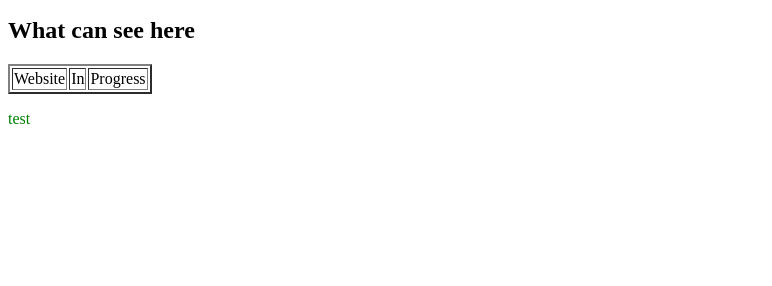
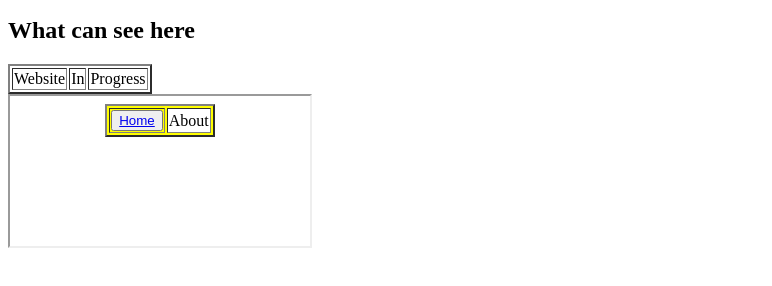
Before and after one commit to ralphblogz/ralphblogz.github.io, a plain HTML site: page index.html in a window 1280 px wide. Shown: the part 142-428 px from the top of the page, without its empty margins (0-772 px from the left). Drawn offline with Linux system fonts and the light colour scheme.

Commit message:
Update index.html

```diff
--- a/index.html
+++ b/index.html
@@ -23,5 +23,5 @@
     <td>Progress</td>
   </tr>
 </table>
-    <p>test</p>
+    <iframe src="ralphblogz.github.io/Pages/web1.html"></iframe>
 </body>
```
